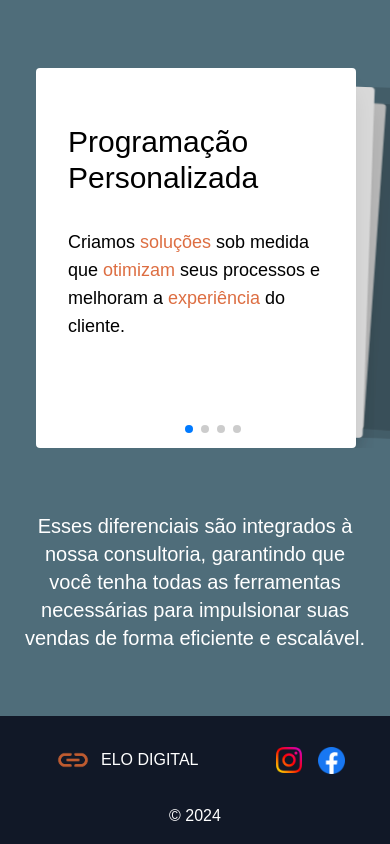
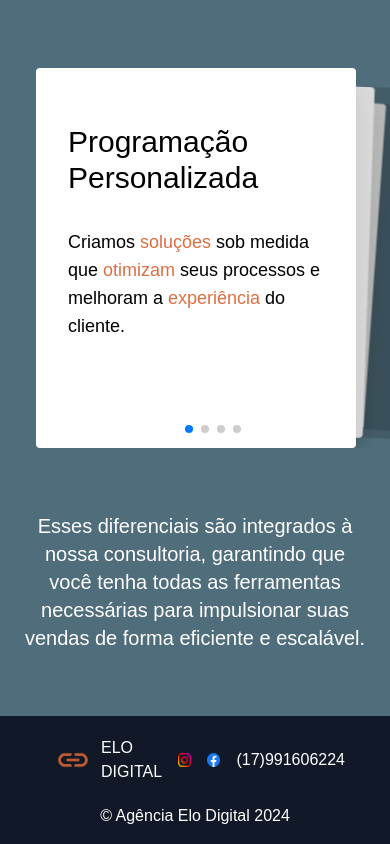
Before and after one commit to Devpe007/elodigital, a Next.js app: page / in a window 390 px wide. Shown: the part 3092-3936 px from the top of the page. Built offline with nearby package versions, Linux system fonts and the light colour scheme.

Commit message:
add phone number in footer component

```diff
--- a/src/app/components/Footer.tsx
+++ b/src/app/components/Footer.tsx
@@ -14,7 +14,7 @@ export default function Footer() {
           <h4 className="text-white">ELO DIGITAL</h4>
         </div>
 
-        <div className="flex gap-4">
+        <div className="flex gap-4 items-center">
           <Link href='https://www.instagram.com/agenciaelo.digital/'>
             <Image src={instaLogo} alt="logo instagram" width={26} />
           </Link>
@@ -22,11 +22,13 @@ export default function Footer() {
           <Link href='https://www.facebook.com/elodigitalagencia'>
             <Image src={facebookLogo} alt="logo facebook" width={27} />
           </Link>
+
+          <p className="text-white">(17)991606224</p>
         </div>
       </section>
 
       <section className="mb-4">
-        <span className="text-white">© 2024</span>
+        <span className="text-white">© Agência Elo Digital 2024</span>
       </section>
     </div>
   )
```
